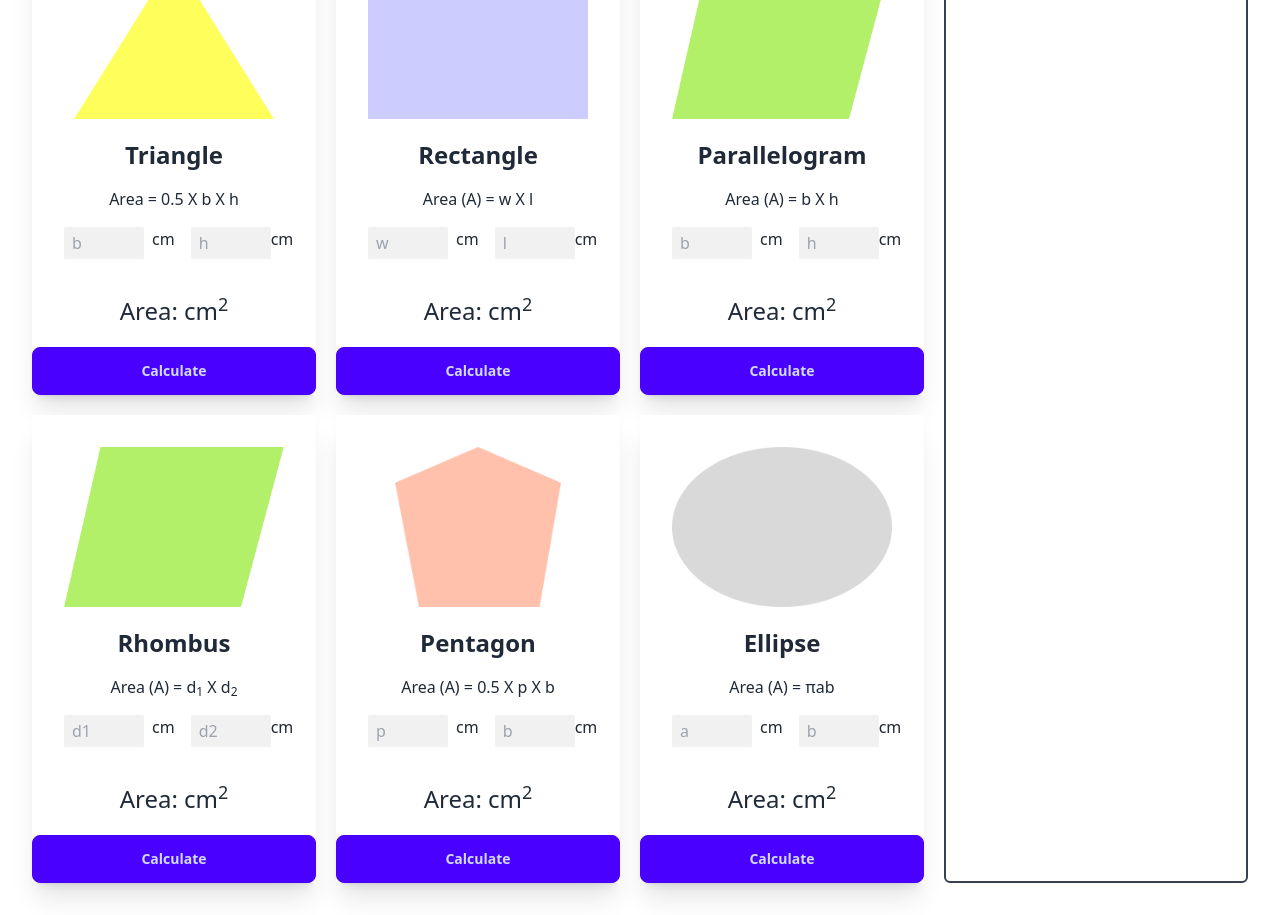
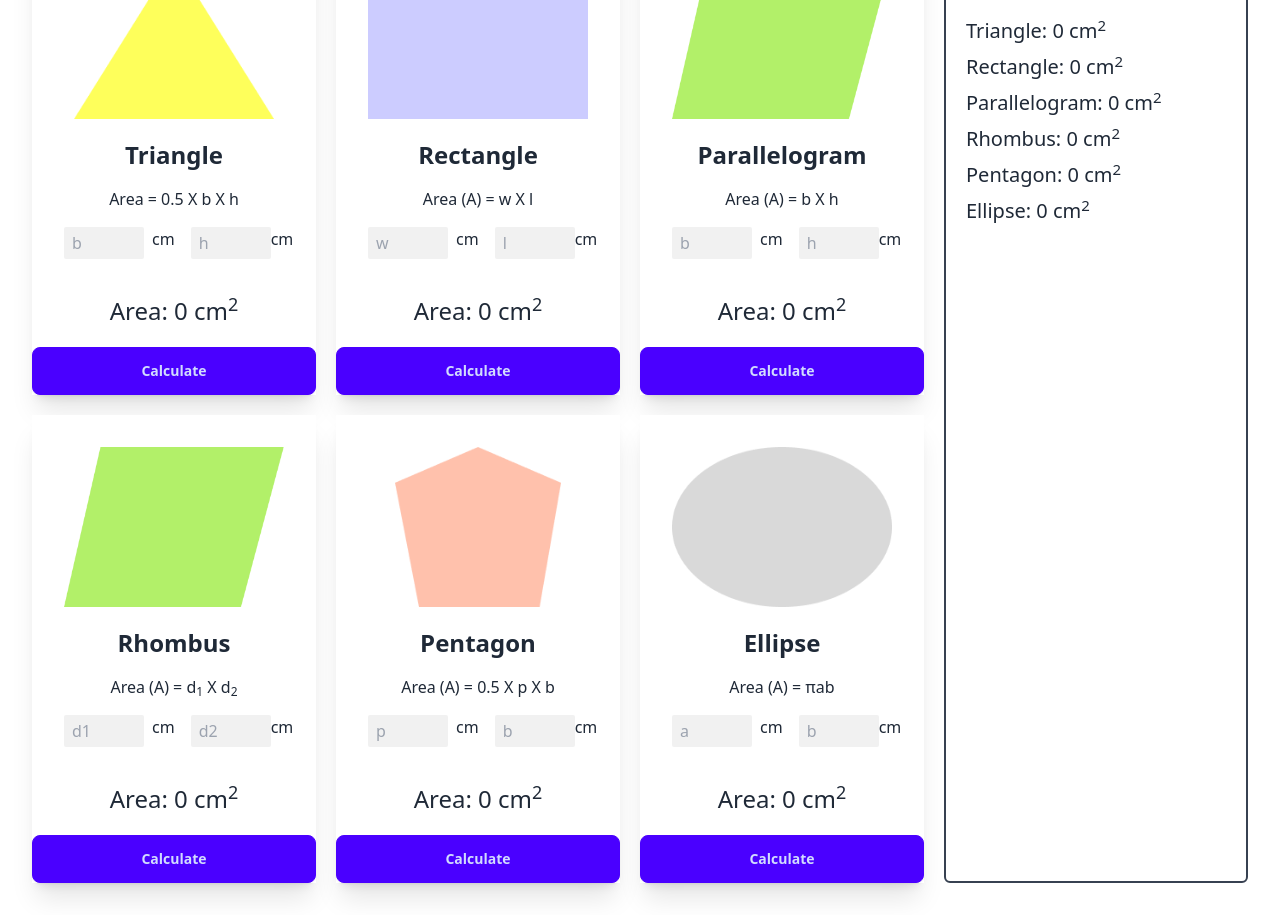
Before and after one commit to ChowdhuryFatema/geometry-genius, a plain HTML site: page index.html in a window 1280 px wide. Shown: the part 105-1020 px from the top of the page. Drawn offline with nearby package versions, Linux system fonts and the light colour scheme.

Commit message:
Added some js

```diff
--- a/index.html
+++ b/index.html
@@ -1,5 +1,5 @@
 <!DOCTYPE html>
-<html lang="en" theme="light">
+<html lang="en" data-theme="light">
 
 <head>
     <meta charset="UTF-8">
@@ -15,7 +15,7 @@
     </header>
     <main>
         <!-- main content container -->
-        <div class="flex flex-col md:flex-row gap-5">
+        <div class="flex flex-col lg:flex-row gap-5">
             <!-- shape card container -->
             <div class="flex-1 grid grid-cols-1 md:grid-cols-2 lg:grid-cols-3 gap-5">
                 <!-- Triangle card -->
@@ -33,7 +33,7 @@
                             <span>cm</span>
                         </div>
                         <div class="py-5">
-                            <p class="text-2xl">Area: <span id="triangle-area"></span> <span>cm<sup>2</sup></span></p>
+                            <p class="text-2xl">Area: <span id="triangle-area">0</span> <span>cm<sup>2</sup></span></p>
                         </div>
                         <div class="card-actions">
                             <button onclick="calculateTriangleArea()" class="btn btn-primary w-full absolute bottom-0 left-0">Calculate</button>
@@ -55,7 +55,7 @@
                             <span>cm</span>
                         </div>
                         <div class="py-5">
-                            <p class="text-2xl">Area: <span id="rectangle-area"></span> <span>cm<sup>2</sup></span></p>
+                            <p class="text-2xl">Area: <span id="rectangle-area">0</span> <span>cm<sup>2</sup></span></p>
                         </div>
                         <div class="card-actions">
                             <button onclick="calculateRectangleArea()" class="btn btn-primary w-full absolute bottom-0 left-0">Calculate</button>
@@ -77,7 +77,7 @@
                             <span>cm</span>
                         </div>
                         <div class="py-5">
-                            <p class="text-2xl">Area: <span id="parallelogram-area"></span> <span>cm<sup>2</sup></span></p>
+                            <p class="text-2xl">Area: <span id="parallelogram-area">0</span> <span>cm<sup>2</sup></span></p>
                         </div>
                         <div class="card-actions">
                             <button onclick="calculateParallelogramArea()" class="btn btn-primary w-full absolute bottom-0 left-0">Calculate</button>
@@ -99,7 +99,7 @@
                             <span>cm</span>
                         </div>
                         <div class="py-5">
-                            <p class="text-2xl">Area: <span id="rhombus-area"></span> <span>cm<sup>2</sup></span></p>
+                            <p class="text-2xl">Area: <span id="rhombus-area">0</span> <span>cm<sup>2</sup></span></p>
                         </div>
                         <div class="card-actions">
                             <button onclick="calculateRhombusArea()" class="btn btn-primary w-full absolute bottom-0 left-0">Calculate</button>
@@ -121,7 +121,7 @@
                             <span>cm</span>
                         </div>
                         <div class="py-5">
-                            <p class="text-2xl">Area: <span id="pentagon-area"></span> <span>cm<sup>2</sup></span></p>
+                            <p class="text-2xl">Area: <span id="pentagon-area">0</span> <span>cm<sup>2</sup></span></p>
                         </div>
                         <div class="card-actions">
                             <button onclick="calculatePentagonArea()" class="btn btn-primary w-full absolute bottom-0 left-0">Calculate</button>
@@ -143,7 +143,7 @@
                             <span>cm</span>
                         </div>
                         <div class="py-5">
-                            <p class="text-2xl">Area: <span id="ellipse-area"></span> <span>cm<sup>2</sup></span></p>
+                            <p class="text-2xl">Area: <span id="ellipse-area">0</span> <span>cm<sup>2</sup></span></p>
                         </div>
                         <div class="card-actions">
                             <button onclick="calculateEllipseArea()" class="btn btn-primary w-full absolute bottom-0 left-0">Calculate</button>
@@ -152,8 +152,16 @@
                 </div>
             </div>
             <!-- Area calculation container -->
-            <div class="hidden lg:flex w-1/4 border-2 border-gray-700 rounded-md">
-                <h3 class="text-3xl text-center p-4">Area calculation</h3>
+            <div class="w-full lg:w-1/4 border-2 border-gray-700 rounded-md">
+                <h3 class="text-3xl font-semibold text-center p-4">Area calculation</h3>
+                <div class="p-5 space-y-2">
+                    <p class="text-xl">Triangle: <span id="triangle-calc">0</span> <span>cm<sup>2</sup></span></p>
+                    <p class="text-xl">Rectangle: <span id="rectangle-calc">0</span> <span>cm<sup>2</sup></span></p>
+                    <p class="text-xl">Parallelogram: <span id="parallelogram-calc">0</span> <span>cm<sup>2</sup></span></p>
+                    <p class="text-xl">Rhombus: <span id="rhombus-area">0</span> <span>cm<sup>2</sup></span></p>
+                    <p class="text-xl">Pentagon: <span id="pentagon-calc">0</span> <span>cm<sup>2</sup></span></p>
+                    <p class="text-xl">Ellipse: <span id="ellipse-calc">0</span> <span>cm<sup>2</sup></span></p>
+                </div>
             </div>
         </div>
     </main>
--- a/script.js
+++ b/script.js
@@ -7,6 +7,7 @@ function calculateTriangleArea(){
     const calculateArea =  0.5 * triangleBase * triangleHeight;
 
     setInnerTextById('triangle-area', calculateArea);
+    setInnerTextById('triangle-calc', calculateArea);
 }
 
 // calculate Rectangle Area
@@ -18,6 +19,7 @@ function calculateRectangleArea(){
     const calculateRectangle = rectangleWidth * rectangleLength;
 
     setInnerTextById('rectangle-area', calculateRectangle)
+    setInnerTextById('rectangle-calc', calculateRectangle)
 
 }
 
@@ -29,6 +31,7 @@ function calculateParallelogramArea(){
     const calculateParallelogram = parallelogramBase * parallelogramHeight;
 
     setInnerTextById('parallelogram-area', calculateParallelogram);
+    setInnerTextById('parallelogram-calc', calculateParallelogram);
 }
 
 // calculate Rhombus Area
@@ -40,6 +43,7 @@ function calculateRhombusArea(){
     const rhombusArea = 0.5 * rhombusBase * rhombusHeight;
 
     setInnerTextById('rhombus-area', rhombusArea);
+    setInnerTextById('rhombus-calc', rhombusArea);
 }
 
 // calculate pentagon Area
@@ -52,6 +56,7 @@ function calculatePentagonArea(){
     const pentagonArea = 0.5 * pentagonPerimeter * pentagonApothem;
 
     setInnerTextById('pentagon-area', pentagonArea);
+    setInnerTextById('pentagon-calc', pentagonArea);
 }
 
 
@@ -63,6 +68,7 @@ function calculateEllipseArea(){
 
     const ellipseArea = 3.24 * majorRadius * minorRadius;
     setInnerTextById('ellipse-area', ellipseArea);
+    setInnerTextById('ellipse-calc', ellipseArea);
 }
 
 // get Inpu tValue
@@ -71,6 +77,7 @@ function getInputValueById(inputFieldId){
     const inputField = document.getElementById(inputFieldId);
     const inputFieldText = inputField.value;
     const value = parseFloat(inputFieldText);
+    inputField.value = '';
     return value;
 }
 
```
